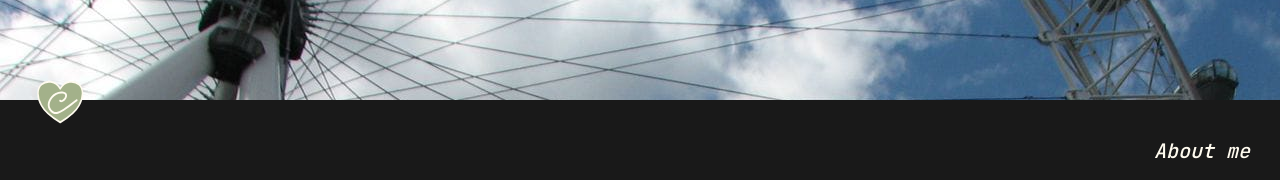
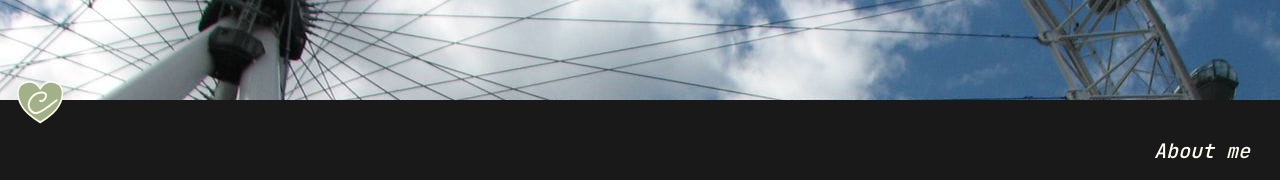
Before and after one commit to cigi10/pista, a plain HTML site: page index.html in a window 1280 px wide. Shown: the part 200-380 px from the top of the page. Drawn offline with nearby package versions, Linux system fonts and the light colour scheme.

Commit message:
pin position change

```diff
--- a/style.css
+++ b/style.css
@@ -234,7 +234,7 @@ footer {
     text-align: left;
     margin-top: -30px; /* Adjust this value to make the pin overlap slightly with the header */
     position: relative;
-    left: 30px; /* Move the pin 10px to the right */
+    left: 10px; /* Move the pin 10px to the right */
     z-index: 10; /* Ensures the pin appears above the content */
 }
 
```
